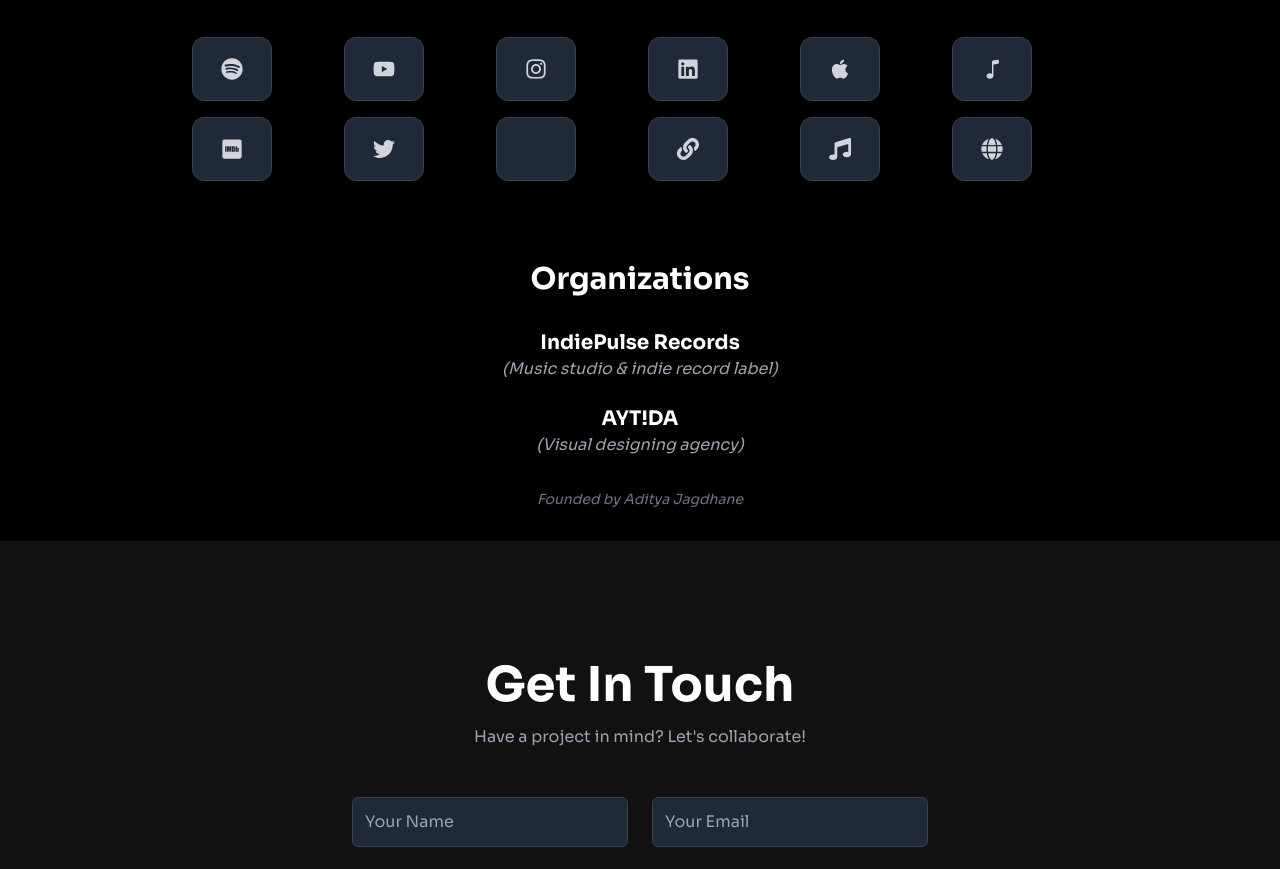
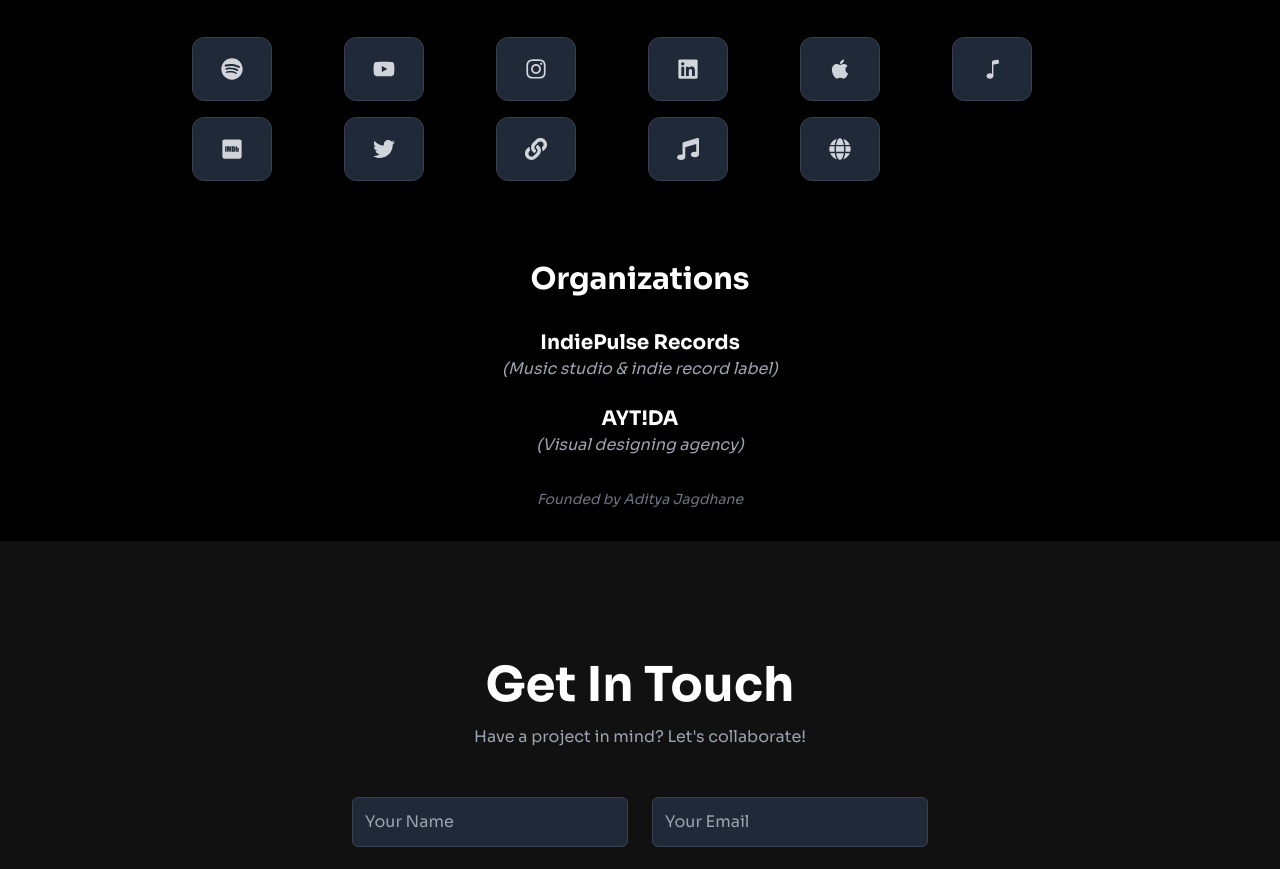
Before and after one commit to thecreativeghost/adityajagdhane-official-website, a React (Vite) app: page / in a window 1280 px wide. Shown: the part 2843-3712 px from the top of the page. Built offline with nearby package versions, Linux system fonts and the light colour scheme; some icons are missing.

Commit message:
Update About.tsx

```diff
--- a/src/components/About.tsx
+++ b/src/components/About.tsx
@@ -6,7 +6,6 @@ import {
   FaImdb, FaTwitter, FaLink, FaMusic, FaGlobe
 } from 'react-icons/fa';
 import { BsMusicNote, BsDisc } from 'react-icons/bs';
-import TmdbIcon from '@/components/icons/TmdbIcon';
 
 const socialLinks = [
   { icon: FaSpotify, label: 'Spotify', href: 'https://open.spotify.com/artist/4h9hF2bDVS8HY1weu9IYg5' },
@@ -17,7 +16,6 @@ const socialLinks = [
   { icon: BsMusicNote, label: 'JioSaavn', href: 'https://www.jiosaavn.com/artist/aditya-jagdhane-songs/4Q,9LuO5,fs_' },
   { icon: FaImdb, label: 'IMDb', href: 'https://www.imdb.com/name/nm16380921/' },
   { icon: FaTwitter, label: 'X (Twitter)', href: 'https://x.com/AdityaJagdhane7' },
-  { icon: TmdbIcon, label: 'TMDB', href: 'https://www.themoviedb.org/person/5892274' },
   { icon: FaLink, label: 'Linktree', href: 'https://lnk.bio/adityajagdhane7' },
   { icon: FaMusic, label: 'MusicBrainz', href: 'https://musicbrainz.org/artist/2b41c60a-13c6-482d-945c-f704fb893e32' },
   { icon: FaGlobe, label: 'Knowledge Panel', href: 'https://www.google.com/search?kgmid=/g/11t5m84d_v' }
```
